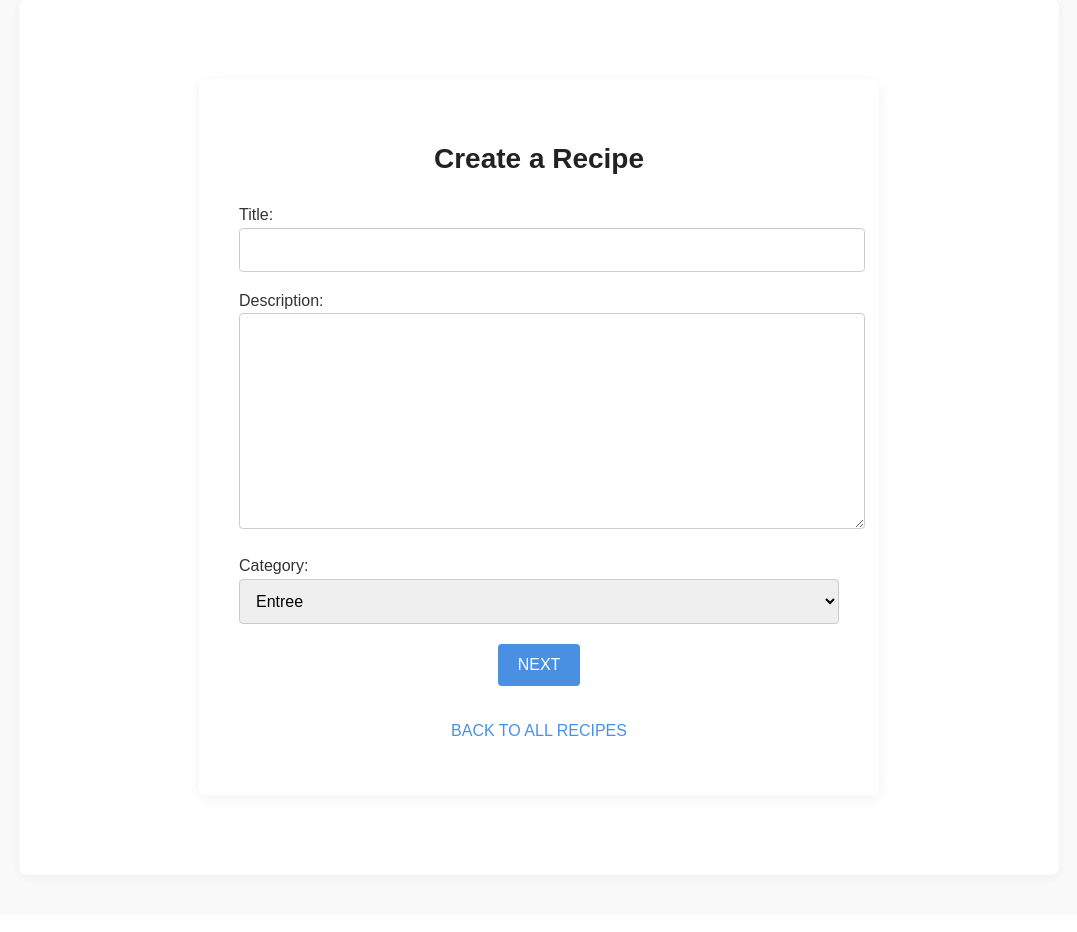
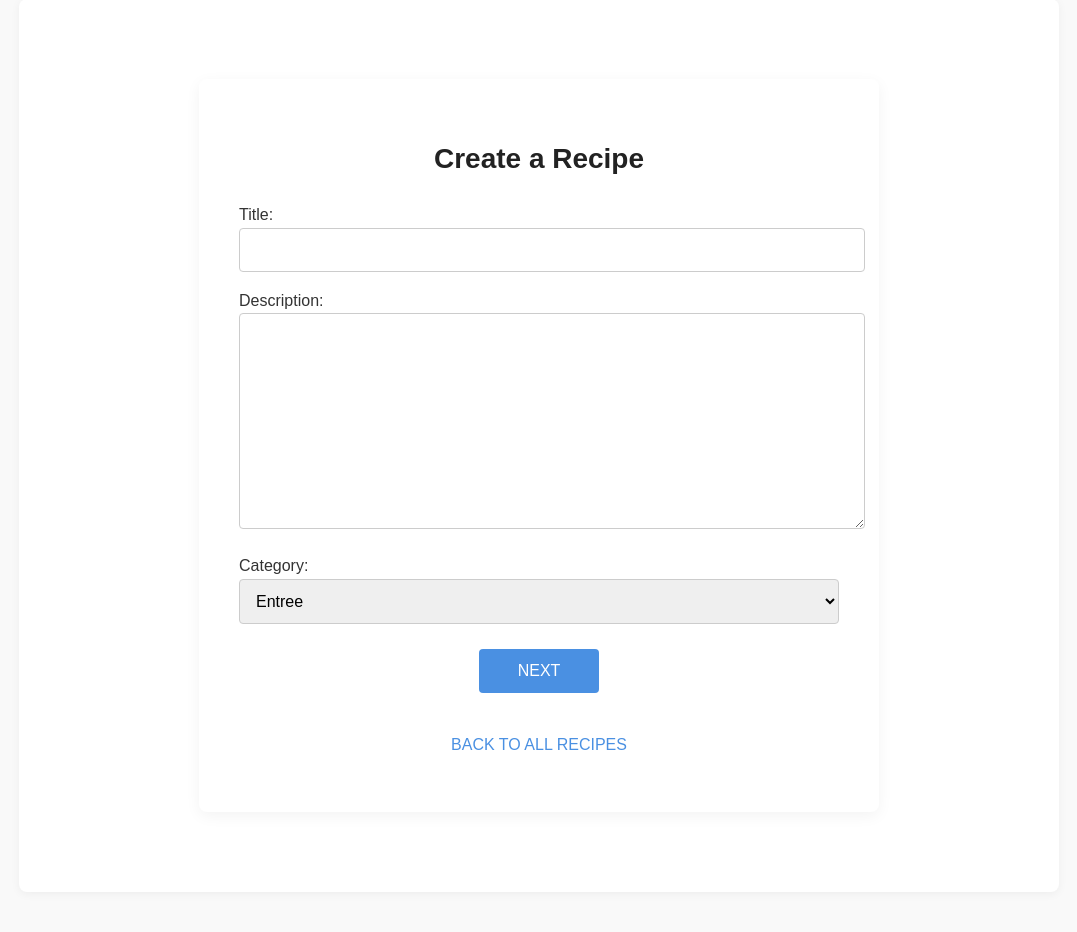
Before and after one commit to TravisNeto/recipe-manager-app, a Django app: page /recipes/create/ in a window 1280 px wide. Shown: the part 87-1019 px from the top of the page, without its empty margins (101-1178 px from the left). Before the commit the page ends 964 px from the top, so only its background shows below. Run offline with Django 5.2, Linux system fonts and the light colour scheme; the visitor is signed in with stand-in values (Sample User, id 1).

Commit message:
resolved plurazation issue for Measurement Units, fixed height issue for buttons

```diff
--- a/main_app/models.py
+++ b/main_app/models.py
@@ -34,6 +34,7 @@ class Ingredient(models.Model):
 
 
 class MeasurementUnit(models.TextChoices):
+    # Volume Units
     TEASPOON = 'tsp', 'Teaspoon'
     TABLESPOON = 'tbsp', 'Tablespoon'
     FLUID_OUNCE = 'fl oz', 'Fluid Ounce'
@@ -44,19 +45,22 @@ class MeasurementUnit(models.TextChoices):
     MILLILITER = 'ml', 'Milliliter'
     LITER = 'L', 'Liter'
 
+    # Weight Units
     OUNCE = 'oz', 'Ounce'
     POUND = 'lb', 'Pound'
     GRAM = 'g', 'Gram'
     KILOGRAM = 'kg', 'Kilogram'
 
+#Links recipes and ingredients with associated quantities and units.
 class RecipeIngredient(models.Model):
     recipe = models.ForeignKey(Recipe, on_delete=models.CASCADE, related_name="recipe_ingredients")
     ingredient = models.ForeignKey(Ingredient, on_delete=models.CASCADE, related_name="recipe_ingredients")
     measurement_unit = models.CharField(max_length=10, choices=MeasurementUnit.choices)
     measurement_qty = models.PositiveIntegerField(choices=[(i, i) for i in range(1, 1001)])
 
-    def __str__(self):
-        return f"{self.measurement_qty} {self.get_measurement_unit_display()} {self.ingredient.name}"
+def __str__(self):
+    unit = self.get_measurement_unit_display()
+    return f"{self.measurement_qty} {unit}{'s' if self.measurement_qty > 1 else ''} {self.ingredient.name}"
 
 
 class Step(models.Model):
--- a/main_app/static/css/base.css
+++ b/main_app/static/css/base.css
@@ -75,7 +75,19 @@ body {
     border-radius: 4px;
     cursor: pointer;
     text-transform: uppercase;
+    text-decoration: none;
+    display: inline-flex;  /* Change to inline-flex */
+    align-items: center;   /* Add this */
+    justify-content: center; /* Add this */
+    min-width: 120px;
+    height: 44px;          /* Add fixed height */
+    line-height: 1;        /* Add this */
+    text-align: center;
+    margin: 5px;
+    white-space: nowrap;
+    box-sizing: border-box;
   }
+
 
   .btn-primary {
     background-color: #4a90e2;
@@ -101,9 +113,12 @@ body {
     font-size: 16px;
     color: #4a90e2;
     text-decoration: none;
-    display: block;
-    text-align: center;
-    margin-top: 20px;
+    display: inline-flex;    /* Change to inline-flex */
+    align-items: center;     /* Add this */
+    justify-content: center; /* Add this */
+    height: 44px;           /* Match btn height */
+    min-width: 120px;       /* Match btn width */
+    margin: 5px;
     transition: color 0.2s ease;
   }
 
@@ -144,5 +159,12 @@ body {
     .btn {
       padding: 10px 16px;
       font-size: 14px;
+      min-width: 100px;
+      height: 38px;
+    }
+    .btn-link {
+      height: 38px;          /* Match mobile btn height */
+      min-width: 100px;      /* Match mobile btn width */
+      font-size: 14px;
     }
   }
--- a/main_app/templates/favorites/favorite_list.html
+++ b/main_app/templates/favorites/favorite_list.html
@@ -32,6 +32,7 @@
           </button>
         </form>
       </div>
+      <div class="favorite-icon">♥</div>
     </div>
     {% empty %}
     <div class="empty-state">
--- a/main_app/templates/ingredients/ingredient_form.html
+++ b/main_app/templates/ingredients/ingredient_form.html
@@ -40,10 +40,10 @@
     <label for="measurement_unit" class="form-label">Unit:</label>
     <select name="measurement_unit" id="measurement_unit" required class="form-select">
       {% for value, label in measurement_units %}
-      <option value="{{ value }}">{{ label }}</option>
+      <option value="{{ value }}">{{ label }}{% if measurement_qty > 1 %}s{% endif %}</option>
       {% endfor %}
     </select>
-  </div>
+</div>
 
   <div class="button group">
     <button type="submit" name="add_another" class="btn btn-primary">
--- a/main_app/templates/recipes/recipe_detail.html
+++ b/main_app/templates/recipes/recipe_detail.html
@@ -20,7 +20,7 @@
             <div class="ingredient-item">
               <span>
                 {{ recipe_ingredient.measurement_qty }}
-                {{ recipe_ingredient.get_measurement_unit_display }}
+                {{ recipe_ingredient.get_measurement_unit_display }}{% if recipe_ingredient.measurement_qty > 1 %}s{% endif %}
                 {{ recipe_ingredient.ingredient.name }}
               </span>
               <div class="ingredient-actions">
--- a/main_app/views.py
+++ b/main_app/views.py
@@ -8,20 +8,21 @@ from django.contrib.auth.decorators import login_required
 from django.contrib.auth.mixins import LoginRequiredMixin
 from .models import Recipe, Ingredient, Step, Favorite, RecipeIngredient, MeasurementUnit
 
-
-
 #################
 #Auth Views
 #################
 
+# Login view
 class Login(LoginView):
     template_name = 'main_app/login.html'
 
+# Logout view
 def logout_view(request):
     logout(request)
     return redirect('login')
 
 
+#Sign up
 def signup(request):
     error_message = ''
     if request.method == 'POST':
@@ -36,6 +37,7 @@ def signup(request):
     context = {'form': form, 'error_message': error_message}
     return render(request, 'signup.html', context)
 
+# Home view
 def home(request):
     return render(request, 'main_app/home.html')
 
@@ -43,17 +45,21 @@ def home(request):
 #Recipe Views
 #################
 
+# Create a recipe
 class RecipeCreate(LoginRequiredMixin, CreateView):
     model = Recipe
     fields = ['title', 'description', 'category']
     template_name = 'recipes/recipe_form.html'
 
     def form_valid(self, form):
+        # Associate the currently logged-in user with the recipe
         form.instance.user = self.request.user
         self.object = form.save()
+        # Redirect to the ingredient creation page with the recipe ID
         return redirect('ingredient-create', recipe_id=self.object.id)
 
 
+# View all recipes
 class RecipeList(LoginRequiredMixin, ListView):
     model = Recipe
     template_name = 'recipes/recipe_list.html'
@@ -62,11 +68,13 @@ class RecipeList(LoginRequiredMixin, ListView):
     def get_queryset(self):
         return Recipe.objects.filter(user=self.request.user)
 
+#View individual recipe details
 class RecipeDetail(LoginRequiredMixin, DetailView):
     model = Recipe
     template_name = 'recipes/recipe_detail.html'
     context_object_name = 'recipe'
 
+#Update recipes - make a view
 class RecipeUpdate(LoginRequiredMixin, UpdateView):
     model = Recipe
     fields = ['title', 'description', 'category']
@@ -78,6 +86,7 @@ class RecipeUpdate(LoginRequiredMixin, UpdateView):
         return redirect('recipe-detail', pk=self.object.pk)
 
 
+#Delete recipes
 class RecipeDelete(LoginRequiredMixin, DeleteView):
     model = Recipe
     success_url = '/recipes/'
@@ -87,17 +96,23 @@ class RecipeDelete(LoginRequiredMixin, DeleteView):
 #Ingredient Views
 #################
 
+#Create ingredients
 @login_required
 def ingredient_create(request, recipe_id):
     recipe = Recipe.objects.get(id=recipe_id, user=request.user)
     user_ingredients = Ingredient.objects.filter(user=request.user)
 
+    # Get current quantity from POST or default to 1
+    measurement_qty = int(request.POST.get('measurement_qty', 1))
+
     context = {
         'recipe': recipe,
         'ingredients': user_ingredients,
         'measurement_units': MeasurementUnit.choices,
-        'measurement_quantities': range(1, 1001)
+        'measurement_quantities': range(1, 1001),
+        'measurement_qty': measurement_qty  # Add this line
     }
+    # Rest of the view remains the same
 
     if request.method == 'POST':
         ingredient_name = request.POST.get('ingredient_name')
@@ -116,15 +131,17 @@ def ingredient_create(request, recipe_id):
 
             if 'add_another' in request.POST:
                 return redirect('ingredient-create', recipe_id=recipe.id)
-            return redirect('step-create', recipe_id=recipe.id)
+            return redirect('step-create', recipe_id=recipe.id)  # Redirect to step creation
 
     return render(request, 'ingredients/ingredient_form.html', context)
 
+#Get all ingredients
 @login_required
 def ingredient_list(request):
     ingredients = Ingredient.objects.filter(user=request.user)
     return render(request, 'ingredients/ingredient_list.html', {'ingredients': ingredients})
 
+#Update Ingredient
 @login_required
 def ingredient_update(request, ingredient_id):
     ingredient = Ingredient.objects.get(id=ingredient_id)
@@ -136,10 +153,12 @@ def ingredient_update(request, ingredient_id):
             return redirect('ingredient-list')
     return render(request, 'ingredients/ingredient_form.html', {'ingredient': ingredient})
 
+#Delete Ingredient
 @login_required
 def ingredient_delete(request, ingredient_id):
     recipe_ingredient = RecipeIngredient.objects.get(id=ingredient_id)
 
+    # Ensure the user owns this recipe
     if recipe_ingredient.recipe.user != request.user:
         return redirect('recipe-list')
 
@@ -155,6 +174,7 @@ def ingredient_delete(request, ingredient_id):
 #Step Views
 #################
 
+#Create a step
 def step_create(request, recipe_id):
     recipe = Recipe.objects.get(id=recipe_id, user=request.user)
 
@@ -173,6 +193,7 @@ def step_create(request, recipe_id):
                 return redirect('step-create', recipe_id=recipe.id)
             return redirect('recipe-detail', pk=recipe.id)
 
+    # Get the next step number
     next_step_num = recipe.steps.count() + 1
 
     context = {
@@ -182,15 +203,18 @@ def step_create(request, recipe_id):
 
     return render(request, 'steps/step_form.html', context)
 
+#List all steps
 def step_list(request, recipe_id):
     recipe = Recipe.objects.get(id=recipe_id)
     steps = recipe.steps.all()
     return render(request, 'steps/step_list.html', {'recipe': recipe, 'steps': steps})
 
+#Update a step
 def step_update(request, step_id):
     step = Step.objects.get(id=step_id)
     recipe = step.recipe
 
+    # Ensure the user owns this recipe
     if recipe.user != request.user:
         return redirect('recipe-list')
 
@@ -211,10 +235,12 @@ def step_update(request, step_id):
 
     return render(request, 'steps/step_form.html', context)
 
+#Delete a step
 def step_delete(request, step_id):
     step = Step.objects.get(id=step_id)
     recipe = step.recipe
 
+    # Ensure the user owns this recipe
     if recipe.user != request.user:
         return redirect('recipe-list')
 
@@ -228,11 +254,13 @@ def step_delete(request, step_id):
 #Favorites Views
 #################
 
+#Create favorites
 def favorite_create(request, recipe_id):
     recipe = Recipe.objects.get(id=recipe_id)
     Favorite.objects.get_or_create(user=request.user, recipe=recipe)
     return redirect('recipe-list')
 
+#List all favorites
 class FavoriteList(LoginRequiredMixin, ListView):
     model = Favorite
     template_name = 'favorites/favorite_list.html'
@@ -241,6 +269,7 @@ class FavoriteList(LoginRequiredMixin, ListView):
     def get_queryset(self):
         return Favorite.objects.filter(user=self.request.user)
 
+#Delete/remove favorites
 def favorite_delete(request, favorite_id):
     favorite = Favorite.objects.get(id=favorite_id, user=request.user)
     if request.method == 'POST':
```
Also changed, not shown: main_app/static/css/favorite-list.css (+12 -3 lines), main_app/urls.py (+7 -0 lines), main_app/static/css/recipe-form.css (line endings or trailing spaces).
